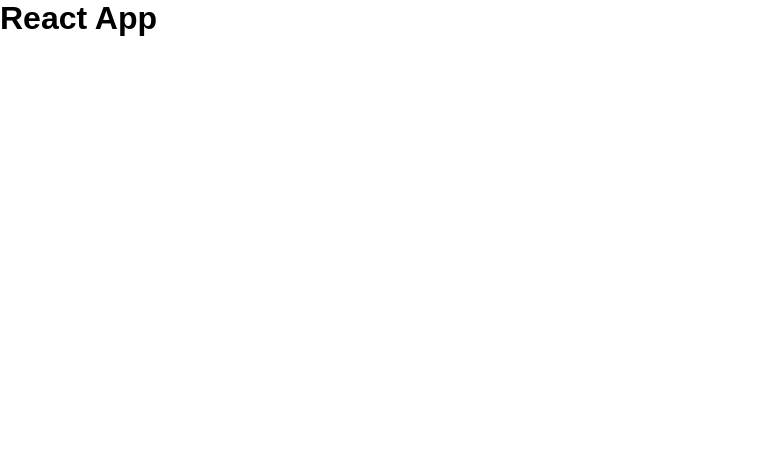
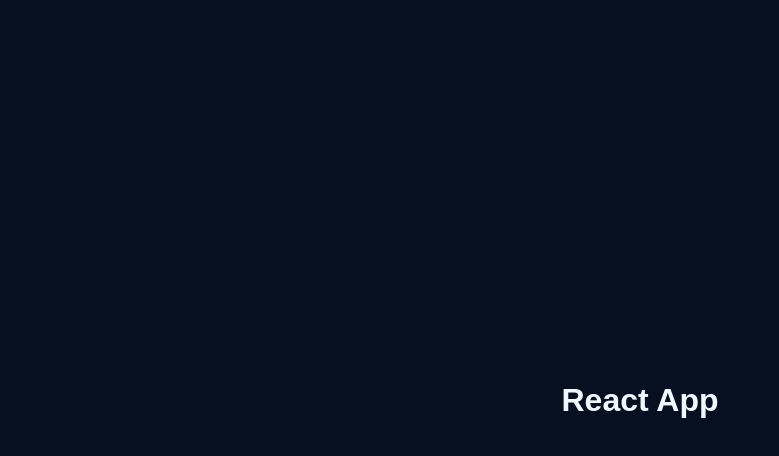
Before and after one commit to hanbalahmed/React-starter-kit, a plain HTML site: page index.html in a window 1280 px wide. Shown: the whole page, without its empty margins (0-779 px from the left). Drawn offline with nearby package versions, Linux system fonts and the light colour scheme.

Commit message:
Update App.css

```diff
--- a/css/components/App.css
+++ b/css/components/App.css
@@ -1 +1,11 @@
 /* this is the app component */
+/* this is the app component */
+.main__header {
+  height: 100vh;
+  justify-content: center;
+  display: flex;
+  flex-direction: column;
+  align-items: center;
+  background-color: rgb(7, 16, 32);
+  color: aliceblue;
+}
```
